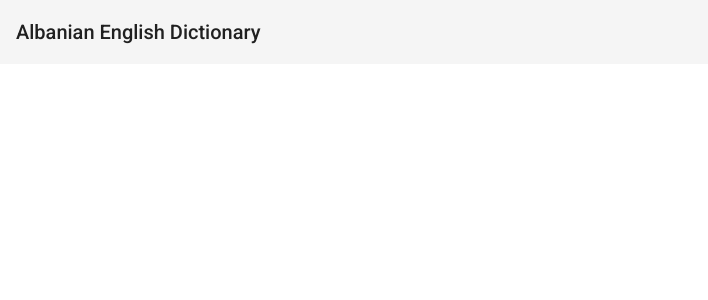
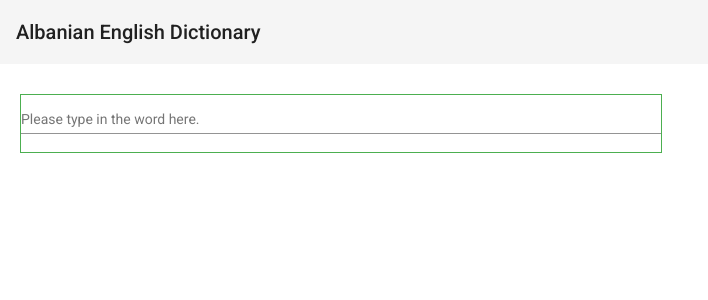
Before and after one commit to AdrianGjonca/alb-eng-dictionary-old, an Angular app: page / in a window 1280 px wide. Shown: the top 300 px of the page, without its empty margins (0-708 px from the left). Built offline with nearby package versions, Linux system fonts and the light colour scheme.

Commit message:
Prepared basic text input.

```diff
--- a/src/app/app.component.html
+++ b/src/app/app.component.html
@@ -1 +1,2 @@
 <app-toolbar></app-toolbar>
+<app-word-search-bar></app-word-search-bar>
--- /dev/null
+++ b/src/app/word-search-bar/word-search-bar.component.html
@@ -0,0 +1,5 @@
+
+<mat-form-field class="Text">
+    <mat-label>Please type in the word here.</mat-label>
+    <input matInput placeholder="Ex. Njereze" value="">
+</mat-form-field>
--- /dev/null
+++ b/src/app/word-search-bar/word-search-bar.component.scss
@@ -0,0 +1,8 @@
+.Text {
+    width: 50%;
+    margin-top: 30px;
+    margin-left: 20px;
+    margin-right: 20px;
+    margin-bottom: 30px;
+    border: 1px solid #4CAF50;
+}
--- /dev/null
+++ b/src/app/word-search-bar/word-search-bar.component.ts
@@ -0,0 +1,15 @@
+import { Component, OnInit } from '@angular/core';
+
+@Component({
+  selector: 'app-word-search-bar',
+  templateUrl: './word-search-bar.component.html',
+  styleUrls: ['./word-search-bar.component.scss']
+})
+export class WordSearchBarComponent implements OnInit {
+
+  constructor() { }
+
+  ngOnInit(): void {
+  }
+
+}
```
Also changed, not shown: src/app/app.module.ts (+6 -1 lines), 1 other file (tests, documents, lock files or other folders).
